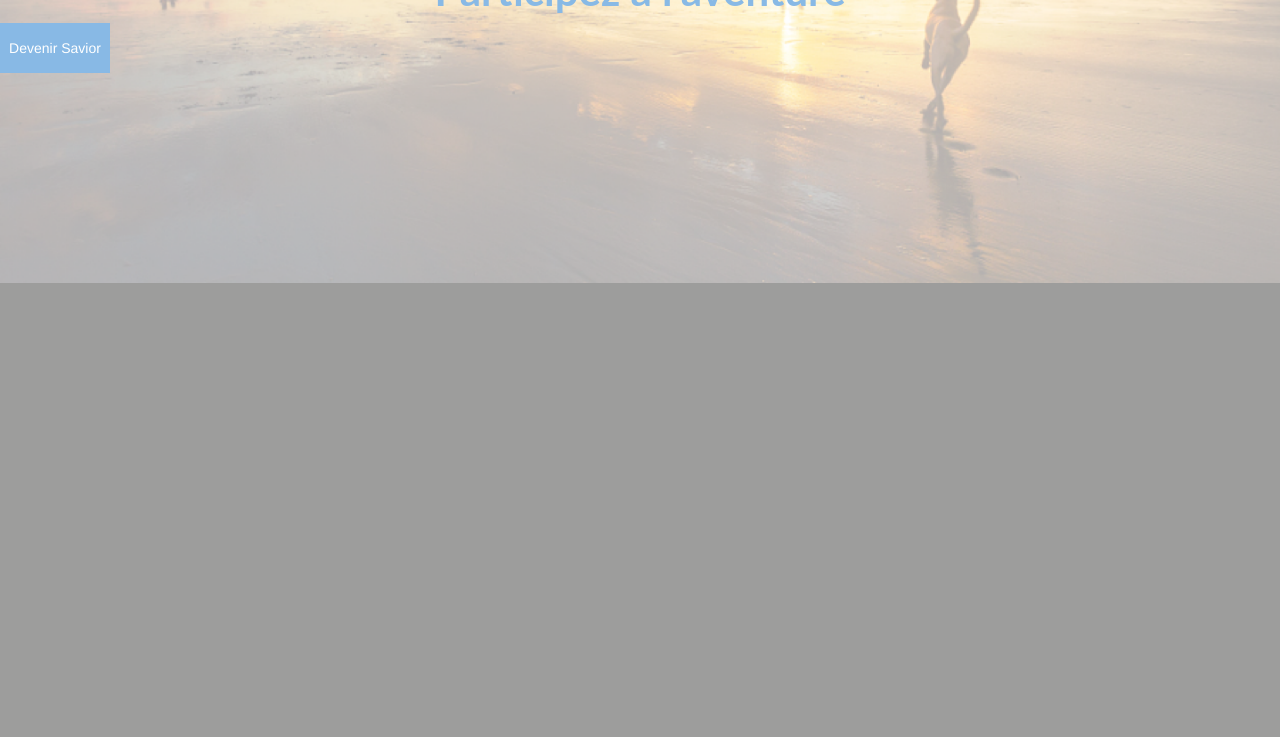
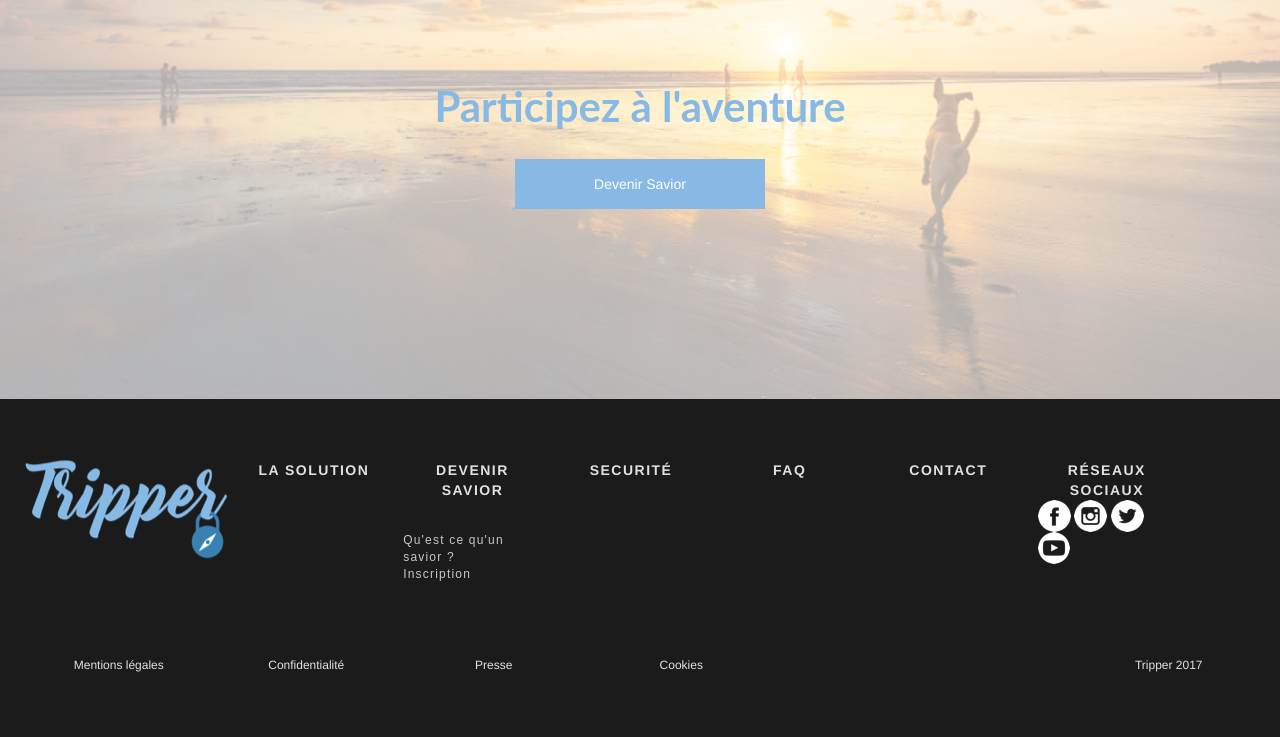
Before and after one commit to elvis783/tripper, a PHP site: page /savior.php in a window 1280 px wide; the page is wider, and only the part inside the window is pictured. Shown: the part 2616-3353 px from the top of that part. Before the commit the page ends 2899 px from the top of that part, so only its background shows below. Run offline with PHP 8.4, Linux system fonts and the light colour scheme; some libraries are stand-ins or nearby versions.

Commit message:
Footer sur toutes les pages + retouche du header

```diff
--- a/css/style_savior.css
+++ b/css/style_savior.css
@@ -185,6 +185,10 @@ li{
 		min-height: 100vh;
 	}
 
+	.footer_container{
+		min-height: 40vh;
+	}
+
 	.bloc{
 		text-align: center;
 		padding-top:25%;
@@ -218,6 +222,10 @@ li{
 
 	.seven_container{
 		min-height: 100vh;
+	}
+
+	.footer_container{
+		min-height: 40vh;
 	}
 
 	.bloc{
@@ -260,16 +268,28 @@ li{
 	/*min-height: 970px;*/
 }
 
+.footer_container{
+	background:  #1b1b1b;
+	-webkit-background-size: cover; /* pour anciens Chrome et Safari */
+	background-size: cover; /* version standardisée */
+	/*min-height: 970px;*/
+}
+
 /* FIRST */
 
  .first_container button{
-
 	background-color:#88b9e5;
 	color:#FFF;
 	border:none;
-	width:250px;
 	height: 50px;
-	margin: 8% 31%;
+	display: block!important;
+	margin : auto!important;
+	width: 250px;
+ }
+
+.first_container button:hover{
+	background-color:#FFF;
+	color:#88b9e5;
  }
 
  .first_container h1{
@@ -355,6 +375,11 @@ span{
 	height: 50px;
 	margin:8% 40%;
 	text-align: center;
+ }
+
+ .second_container button:hover{
+	background-color:#FFF;
+	color:#88b9e5;
  }
 
 .second_container h2{
@@ -459,6 +484,11 @@ span{
 	text-align: center;
  }
 
+ .third_container button:hover{
+	background-color:#FFF;
+	color:#88b9e5;
+ }
+
 .third_container li h3 {
 	color:#88b9e5;
 	font-size:1.5em;
@@ -549,7 +579,20 @@ span{
 	width:110px;
 	height: 50px;
 	text-align: center;
+	display: block!important;
+	margin : auto!important;
+	width: 250px;
  }
+
+ .four_container button:hover{
+	background-color:#FFF;
+
+ }
+
+ button a{
+ 	color: #FFF;
+ }
+
 /* FIVE */
 
 .five_container .box__black{
@@ -600,7 +643,7 @@ span{
 /* slider */
 
 #wrapper{
-	width:600px;
+	width:100%;
 	margin:50px auto;
 	height:400px;
 	position:relative;
@@ -872,6 +915,22 @@ form [type="submit"] {
  	margin: auto;
  }
 
+ .footer_container h1{
+	color:#FFF;
+	font-size: 3em;
+	font-family: 'Lato', sans-serif!important;
+	font-weight: bold;
+	text-align: center;
+	margin-top: 15%;
+ }
+
+ .footer_container p{
+ 	text-align: center;
+ 	margin: auto;
+ }
+
+/* SEVEN - FOOTER*/
+
 ul {
 	padding: 0;
 }
@@ -886,11 +945,27 @@ footer{
 	width: 13%;
 	float: left;
 	min-height: 1px;
-	padding-left: 15px;
-	padding-right: 15px;
+	padding-left: 10px;
+	padding-right: 10px;
 	position: relative;
 }
 
+.grid-3- {
+	width: 15%;
+	float: left;
+	min-height: 1px;
+
+	position: relative;
+}
+.grid-3-:first-child {
+
+	margin-left:10px;
+}
+
+.grid-3-:last-child {
+
+	left:24%;
+}
 .footer-logo{
 	margin-right:5%;
 }
@@ -904,13 +979,23 @@ footer{
 	margin: 40px 0 0;
 }
 
-footer .footer-heading {
+.footer-heading a{
 	color: #e1e1e1;
 	font-weight: 700;
 	letter-spacing: 1.5px;
 	text-transform: uppercase;
+
+}
+.footer-heading-- a{
+	color: #e1e1e1;
+	font-size: 12px;
+
+}
+
+p.footer-heading{
 	text-align: center;
 }
+
 
 .footer-wrapper ul.footermenu,.footer-contact,.footerblog {
 	margin-top: 32px;
@@ -943,32 +1028,35 @@ footer .footer-heading {
 	font-size: 14px;
 }
 
-.icon-fb{
-	background: url('../img/picto-facebook.png') no-repeat top left;
-	width: 30px;
-	height: 32px;
+.icons a{
+	display: inline-block;
 }
 
 .footer-contact li,.footer-contact li a {
 	color: #c7c7c7;
-	font: 13px/28px "Open Sans",sans-serif;
+	font-size:12px;
+	font-family: Arial, sans-serif;
 	letter-spacing: 1.2px;
 }
 
 .footerblog li,.footerblog li a {
 	color: #b4b4b4;
-	font: 13px/18px "Open Sans",sans-serif;
+	font-size:11px;
+	font-family: Arial, sans-serif;
 	letter-spacing: 1.2px;
 	padding-bottom: 10px;
 }
 
 .footerblog li p {
 	color: #c7c7c7;
-	font: italic 12px/18px "Open Sans",sans-serif;
+	font-size:11px;
+	font-family: Arial, sans-serif;
 }
 
 footer a:hover {
-	color: #22c489;
+	color: #cacaca;
+	text-decoration: none;
+	cursor: pointer;
 }
 
 @media (max-width:980px) {
@@ -977,6 +1065,10 @@ footer a:hover {
 	}
 
 	.grid-3 {
+		width: 50%;
+	}
+
+	.grid-3- {
 		width: 50%;
 	}
 
@@ -994,13 +1086,14 @@ footer a:hover {
 		width: 100%;
 	}
 
+	.grid-3- {
+		width: 100%;
+		margin:0!important;
+		left: 0!important;
+	}
 	.footermenu > li {
 		display: inline-block;
 		float: none;
 		line-height: 25px;
 	}
 }
-a {
-	display: block;
-	margin : auto;
-}
--- a/footer.php
+++ b/footer.php
@@ -6,11 +6,11 @@
             <img src="img/logo-tripper.png" alt="TRIPPER"/>
           </div>
           <div class="grid-3">
-            <p class="footer-heading"><a hef="#">LA SOLUTION</a></p>
+            <p class="footer-heading"><a hef="solution.php" >LA SOLUTION</a></p>
           </div>
 
           <div class="grid-3">
-            <p class="footer-heading"><a hef="#">DEVENIR SAVIOR</a></p>
+            <p class="footer-heading"><a hef="savior.php">DEVENIR SAVIOR</a></p>
             <ul class="footer-contact">
               <li><a href="">Qu'est ce qu'un savior ?</a></li>
               <li><a href="">Inscription</a></li>
--- a/header.php
+++ b/header.php
@@ -3,14 +3,14 @@
       <header>
         <h1 class="logo">
           <a href="index.php">
-            <img src="img/logo-tripper.png" alt="TRIPPER">
+            <img src="img/logo-tripper.png" style="width:145px; margin: 20px;"alt="TRIPPER">
           </a>
         </h1>
       </header>
       <nav>
         <ul class="main-nav">
-          <li><a href="#" class="is-active">La solution</a></li>
-          <li><a href="">Devenir savior</a></li>
+          <li><a href="solution.php" class="is-active">La solution</a></li>
+          <li><a href="savior.php">Devenir savior</a></li>
           <li><a href="#">Sécurité</a></li>
           <li><a href="#">FAQ</a></li>
           <li><a href="#">Contact</a></li>
--- a/js/script.js
+++ b/js/script.js
@@ -86,3 +86,111 @@ $(".previous").click(function(){
 $(".submit").click(function(){
 	return false;
 })
+
+
+//current position
+var pos = 0;
+//number of slides
+var totalSlides = $('#slider-wrap ul li').length;
+//get the slide width
+var sliderWidth = $('#slider-wrap').width();
+
+
+$(document).ready(function(){
+
+
+	/*****************
+	 BUILD THE SLIDER
+	*****************/
+	//set width to be 'x' times the number of slides
+	$('#slider-wrap ul#slider').width(sliderWidth*totalSlides);
+
+    //next slide
+	$('#next').click(function(){
+		slideRight();
+	});
+
+	//previous slide
+	$('#previous').click(function(){
+		slideLeft();
+	});
+
+
+
+	/*************************
+	 //*> OPTIONAL SETTINGS
+	************************/
+	//automatic slider
+	var autoSlider = setInterval(slideRight, 3000);
+
+	//for each slide
+	$.each($('#slider-wrap ul li'), function() {
+	   //set its color
+	   var c = $(this).attr("data-color");
+	   $(this).css("background",c);
+
+	   //create a pagination
+	   var li = document.createElement('li');
+	   $('#pagination-wrap ul').append(li);
+	});
+
+	//counter
+	countSlides();
+
+	//pagination
+	pagination();
+
+	//hide/show controls/btns when hover
+	//pause automatic slide when hover
+	$('#slider-wrap').hover(
+	  function(){ $(this).addClass('active'); clearInterval(autoSlider); },
+	  function(){ $(this).removeClass('active'); autoSlider = setInterval(slideRight, 3000); }
+	);
+
+
+
+});//DOCUMENT READY
+
+
+
+/***********
+ SLIDE LEFT
+************/
+function slideLeft(){
+	pos--;
+	if(pos==-1){ pos = totalSlides-1; }
+	$('#slider-wrap ul#slider').css('left', -(sliderWidth*pos));
+
+	//*> optional
+	countSlides();
+	pagination();
+}
+
+
+/************
+ SLIDE RIGHT
+*************/
+function slideRight(){
+	pos++;
+	if(pos==totalSlides){ pos = 0; }
+	$('#slider-wrap ul#slider').css('left', -(sliderWidth*pos));
+
+	//*> optional
+	countSlides();
+	pagination();
+}
+
+
+
+
+/************************
+ //*> OPTIONAL SETTINGS
+************************/
+function countSlides(){
+	$('#counter').html(pos+1 + ' / ' + totalSlides);
+}
+
+function pagination(){
+	$('#pagination-wrap ul li').removeClass('active');
+	$('#pagination-wrap ul li:eq('+pos+')').addClass('active');
+}
--- a/savior.php
+++ b/savior.php
@@ -27,31 +27,7 @@
 </head>
 
  <body>
-  <div class="header">
-    <div class="wrap">
-      <header>
-        <h1 class="logo">
-          <a href="">
-            <img src="img/logo-tripper.png" alt="TRIPPER">
-          </a>
-        </h1>
-      </header>
-      <nav>
-        <ul class="main-nav">
-          <li><a href="#" class="is-active">La solution</a></li>
-          <li><a href="#">Devenir savior</a></li>
-          <li><a href="#">Sécurité</a></li>
-          <li><a href="#">FAQ</a></li>
-          <li><a href="#">Contact</a></li>
-
-
-          <li><a href="">Login</a></li>
-          <li class="button-inscription"><a href=""> Inscription</a></li>
-        </ul>
-      </nav>
-      <button id="btn-nav">Menu</button>
-    </div>
-  </div>
+  <?php include('header.php');?>
 
 
   <section class="first_container page-section">
@@ -64,9 +40,8 @@
       </div>
     </div>
   </div>
-  <a href="#dernieres-nouvelles" ><img src="img/top_arrow.png" style="position: absolute; top: 778px; left: 47%;" alt=""></a>
 </section>
-
+<a href="#dernieres-nouvelles" ><img src="img/top_arrow.png" style="display: block; margin: auto;top: 778px;" alt=""></a>
 <section class="second_container page-section" id="dernieres-nouvelles">
   <div class="container">
     <div class="row">
@@ -115,6 +90,37 @@
           </p>
         </div>
       </div>
+      <div class="col-md-5"><div id="slider-wrap">
+      <ul id="slider">
+       <li>
+        <div>
+         <img src="img/locked.png" alt="la sécurité"/>
+         <p>Avec ou sans smartphone nous offrons la possibilité à notre communauté de se procurer de la liquidité à l’étranger, sans carte de retrait, et en toute sécurité. </p>
+       </div>
+       <i class="fa fa-image"></i>
+     </li>
+
+     <li>
+      <div>
+        <img src="img/locked.png" alt="la sécurité"/>
+        <p>Tripper est une solution disponible 24h/24h et 7j/7 partout dans le monde.</p>
+      </div>
+      <i class="fa fa-gears"></i>
+    </li>
+
+    <li>
+      <div>
+        <img src="img/locked.png" alt="la sécurité"/>
+        <p>Nous collaborons des experts en sécurité bancaire et en développement constamment pour assurer la sécurité du système de transaction de Tripper.</p>
+      </div>
+      <i class="fa fa-sliders"></i>
+    </li>
+  </ul>
+  <!--controls-->
+  <div class="btns" id="next"><img src="img/next.png"/></div>
+  <!--  <div class="btns" id="previous"><i class="fa fa-arrow-left"></i></div>-->
+  <!--controls-->
+  </div></div>
     </div>
   </div>
 </section>
@@ -122,13 +128,19 @@
 <section class="four_container page-section">
   <div class="container-fluid">
     <div class="row">
-      <h1>Participez à l'aventure</h1>
-      <button>Devenir Savior</button>
+      <h1>Participez à l'aventure</h1><br>
+      <button><a href="account.php">Devenir Savior</a></button>
     </div>
   </div>
 </section>
 
-
+<section class="footer_container page-section">
+  <div class="container-fluid">
+    <div class="row col-md-12">
+      <?php include('footer.php');?>
+    </div>
+  </div>
+</section>
 
 <script src="js/script.js"></script>
 <script>
```
Also changed, not shown: css/style.css (+15 -0 lines), css/style_solution.css (+70 -12 lines), index.php (+4 -4 lines), solution.php (+9 -26 lines), img/texture.png (added).
